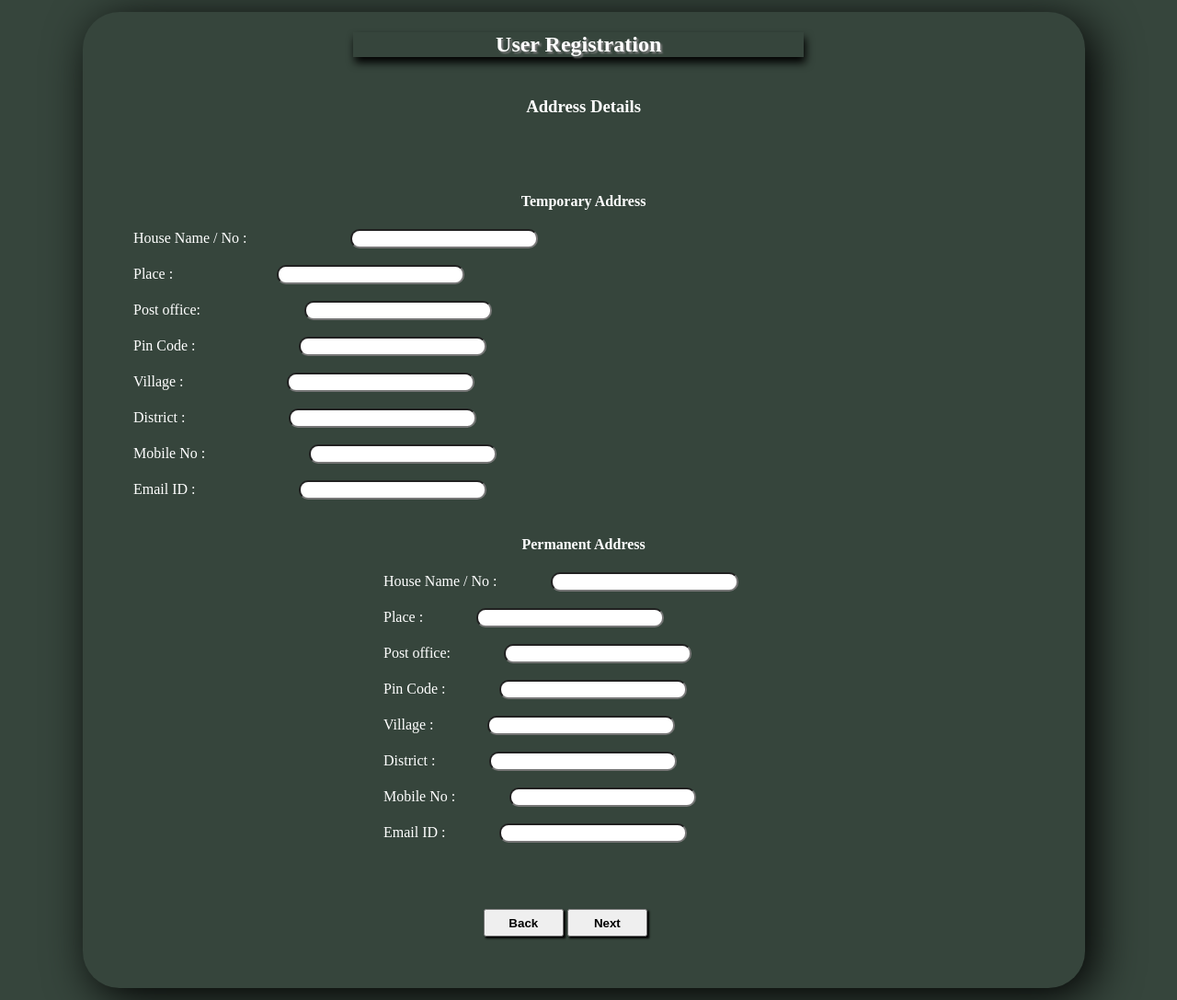
After one commit to Shafi-Hub/vac-ppa, a Flask app: template templates/signup_addr_info.html in a window 1280 px wide. The commit adds this page. Shown: the whole page at 92% size. Run offline with Flask 2, Linux system fonts and the light colour scheme; the template is opened without the code that fills it, so the values that code supplies are empty.

```diff
--- a/main.py
+++ b/main.py
@@ -1,7 +1,8 @@
 from flask import Flask, render_template, url_for, flash, redirect, request
-from markupsafe import escape
+from Modules.SignUp.signup import signup_form_submit
 
 vac = Flask(__name__)
+vac.secret_key = b'shdihdwq$%%^&^%fhkhjhk&(*)&*(&^&$%%#$%$#^VKJGVJGFVGJVFJHBK'
 
 
 @vac.route('/')
@@ -12,5 +13,6 @@ def home_page_():
 def signup_():
     if request.method == 'POST':
         signup_form_submit()
+        return render_template('signup_addr_info.html')
     else:
-        return render_template('signup.html')
+        return render_template('signup_personal_info.html')
--- /dev/null
+++ b/static/signup_addr_info.css
@@ -0,0 +1,51 @@
+h4 {
+    color:white;
+    text-align: center;
+
+}
+
+.lbl3 {
+     width: 20%;
+     color: white;
+     position: relative;
+     top: 30%;
+     left: 5%;
+}
+
+.txt3{
+     position: relative;
+     top: 30%;
+     left: 10%;
+     width: 18%;
+     height: 18%;
+     padding: 10%, 5%;
+     margin-left: 5%;
+     border-radius: 10px;
+}
+
+.lbl4 {
+     width: 20%;
+     color: white;
+     position: relative;
+     top: 30%;
+     left: 30%;
+
+}
+
+.txt4 {
+     position: relative;
+     top: 30%;
+     left: 35%;
+     width: 18%;
+     height: 8%;
+     padding: 10%, 5%;
+     border-radius: 10px;
+}
+
+.btn_signup_addr{
+     position: relative;
+     top: 70%;
+     left: 40%;
+
+
+}
--- a/static/signup.css
+++ b/static/signup_personal_info.css
@@ -1,7 +1,7 @@
 body {
       background-color: rgb(54, 69, 60);
       width: 85%;
-      height: 80%;
+      height: 70%;
       border-width: 3px solid;
       box-shadow: 10px 10px 50px black;
       border-radius: 40px;
@@ -42,7 +42,7 @@ body {
 
 .txt {
      width: 13%;
-     height: 3.5%;
+     height: 3.8%;
      position: absolute;
      left: 27%;
      top: 18%
@@ -54,7 +54,7 @@ body {
 
 .txt2 {
      width: 13%;
-     height: 3.5%;
+     height: 3.8%;
      position: absolute;
      font-weight: bold;
      border-radius: 10px;
@@ -81,7 +81,7 @@ body {
 
 .rdo_label{
      position: relative;
-     left: 76%;
+     left: 74.9%;
      color: white;
      text-shadow: 2px 2px black;
      font-weight: bold;
@@ -89,7 +89,7 @@ body {
 
 .rdo_label2{
      position: relative;
-     left: 78%;
+     left: 67.5%;
      color: white;
      text-shadow: 2px 2px black;
      font-weight: bold;
@@ -97,39 +97,54 @@ body {
 
 .rdo{
      position: relative;
-     left: 75.75%;
+     left: 75%;
      color: black;
 
 }
 .rdo2{
      position: relative;
-     left: 77.75%;
+     left: 72.5%;
+     font-size: 15px;
+     width: 11%;
+     border-radius: 10px;
+     padding: 1.5px 1px;
      color: black;
      background-color: black;
 
 }
 
 #dob{
+    width: 10.8%;
     font-weight: bold;
-    font-size: 15px;
-    width: 11%;
-    border-radius: 10px;
-    padding: 1.5px 1px;
     position: relative;
     left: 75.4%;
-    padding: .3% .5% 0% .5%;
+    padding: .4% .5% 0% .5%;
+    border-radius: 10px;
+    margin-bottom: -1.5%;
 }
 
 
 button{
       width: 8%;
-      height: 6%;
-      padding: 1% 1%;
+      height: 3.9%;
+      padding: .5% .5%;
       position: relative;
       top: 80%;
-      left: 42%;
+      left: 49%;
       margin-top: 5%;
-      margin-bottom: 3%;
+      margin-bottom: 5%;
       font-weight: bold;
       box-shadow: 2px 2px 2px black;
 }
+
+#back{
+      width: 6.8%;
+      height: 6.3%;
+      padding: .3% .1%;
+      position: absolute;
+      top: 84.3%;
+      left: 41.4%;
+      font-weight: bold;
+      box-shadow: 2px 2px 2px black;
+
+}
--- a/templates/index.html
+++ b/templates/index.html
@@ -12,7 +12,7 @@
         <h1> Vaidyaratnam Ayurveda College & Hospital </h1>
     </div>
     <div id="login_frame">
-       <img id="emplom" src="{{ url_for('static', filename='/images/emplom.png') }}"/><br>
+       <img id="emplom" src="{{ url_for('static', filename='/images/HomePage/emplom.png') }}"/><br>
          <form>
             <input type="text"  id="username" name="user"><br>
             <input type="password" id="password" name="passwd"><br>
--- /dev/null
+++ b/templates/signup_addr_info.html
@@ -0,0 +1,70 @@
+<!DOCTYPE html>
+<html lang="en">
+<head>
+    <meta charset="UTF-8">
+    <link rel="stylesheet" href="{{ url_for('static', filename='signup_addr_info.css') }}">
+    <title>Registration Address</title>
+
+</head>
+<body>
+    {%  extends 'signup_personal_info.html' %}
+      <div id="signup_addr_head" >
+        {% block heading %}
+           <h2 style="color: white;  text-shadow: 2px 2px 2px grey; text"> User Registration </h2>
+        {% endblock %}
+      </div>
+      <div id="signup_addr_content">
+        {% block content %}
+          <h3 style="text-align: center; color: white; margin: 4%;"> Address Details</h3><br>
+          <span>
+              <h4> Temporary Address </h4>
+              <label for='T-H_Name' id='T-HName_label' class="lbl3"> House Name / No : </label>
+              <input type="text" id="T-H_Name" name="Place_Name_input" class="txt3" ><br><br>
+              <label for='T-Pl_Name' id='T-Pl_name_label' class="lbl3"> Place : </label>
+              <input type="text" id="T-Pl_Name" name="Pl_ame_input" class="txt3" ><br><br>
+              <label for='T-Post_Name' id='T-Post_Name_label' class="lbl3"> Post office: </label>
+              <input type="text" id="T-Post_Name" name="T-Post_Name_input" class="txt3" ><br><br>
+              <label for='T-Pin_Code' id='T-Pin_code_label' class="lbl3"> Pin Code : </label>
+              <input type="text" id="T-Pin_Code" name="T-Pin_Code_input" class="txt3" ><br><br>
+              <label for='T-Village_Name' id='T-Village_label' class="lbl3"> Village : </label>
+              <input type="text" id="T-Village_Name" name="T-Village_input" class="txt3" ><br><br>
+              <label for='T-District_Name' id='T-District_label' class="lbl3"> District : </label>
+              <input type="text" id="T-District_Name" name="T-District_input" class="txt3" ><br><br>
+              <label for='T-MObile_No' id='T-Mobile_No_label' class="lbl3"> Mobile No : </label>
+              <input type="text" id="T-Mobile_No" name="T-Mobile_No_input" class="txt3" ><br><br>
+              <label for='T-Email_Id' id='T-Email_label' class="lbl3"> Email ID : </label>
+              <input type="text" id="T-Email_Id" name="T-Email_input" class="txt3" ><br><br>
+          </span>
+          <span>
+              <h4> Permanent Address </h4>
+              <label for='H_Name' id='HName_label' class="lbl4"> House Name / No : </label>
+              <input type="text" id="H_Name" name="Place_Name_input" class="txt4" ><br><br>
+              <label for='Pl_Name' id='Pl_name_label' class="lbl4"> Place : </label>
+              <input type="text" id="Pl_Name" name="Pl_ame_input" class="txt4" ><br><br>
+              <label for='Post_Name' id='Post_Name_label' class="lbl4"> Post office: </label>
+              <input type="text" id="Post_Name" name="Post_Name_input" class="txt4" ><br><br>
+              <label for='Pin_Code' id='Pin_code_label' class="lbl4"> Pin Code : </label>
+              <input type="text" id="Pin_Code" name="Pin_Code_input" class="txt4" ><br><br>
+              <label for='Village_Name' id='Village_label' class="lbl4"> Village : </label>
+              <input type="text" id="Village_Name" name="Village_input" class="txt4" ><br><br>
+              <label for='District_Name' id='District_label' class="lbl4"> District : </label>
+              <input type="text" id="District_Name" name="District_input" class="txt4" ><br><br>
+              <label for='MObile_No' id='Mobile_No_label' class="lbl4"> Mobile No : </label>
+              <input type="text" id="Mobile_No" name="Mobile_No_input" class="txt4" ><br><br>
+              <label for='Email_Id' id='Email_label' class="lbl4"> Email ID : </label>
+              <input type="text" id="Email_Id" name="Email_input" class="txt4" ><br><br>
+          </span>
+        {% endblock %}
+      </div>
+      <div>
+         {% block btn_control %}
+            <span>
+               <button type="submit" id="back_to_personal" class="btn_signup_addr" formaction="{{ url_for('home_page_') }}" formmethod="get" name="back_btn"> Back </button>
+            </span>
+            <span>
+               <button type="submit" id="next_to_qualification" class="btn_signup_addr"  name="next_btn"> Next </button>
+            </span>
+         {% endblock %}
+      </div>
+</body>
+</html>
--- /dev/null
+++ b/templates/signup_personal_info.html
@@ -0,0 +1,99 @@
+<!DOCTYPE html>
+<html lang="en">
+<head>
+    <meta charset="UTF-8">
+    <title>Registration</title>
+    <link rel="stylesheet" href="{{ url_for('static', filename='signup_personal_info.css') }}">
+</head>
+<body>
+   <main>
+       <article>
+           <section>
+               <div id="signup_head" >
+                {% block heading %}
+                   <h2 style="color: white;  text-shadow: 2px 2px 2px grey; text"> User Registration </h2>
+                {% endblock %}
+               </div>
+               <div id="signup_personl_info_content" >
+                 {% block content %}
+                 <form action="{{ url_for('signup_') }}" method="POST" id="signup_personal_info_form">
+                   <h3 style="text-align: center; color: white; margin: 4%;"> Personal Details</h3><br>
+                   <label for='fname' id='fname_label' class="lbl"> First Name : </label>
+                   <input type="text" id="fname" name="fname_input" class="txt" required minlength="3" maxlength="20" >
+
+                   <label for='dob' id='dob_label' class="lbl2"> Date of Birth / </label>
+                   <input type="date" id="dob" name="dob_input" class="dt" required>
+
+                   <label for='age' id='age_label' class="lbl2" style="left: 66.8%;"> Age : </label>
+                   <input type="text" id="age" name="age_input" class="txt2" style="width: 2%; left: 81.8%;" required><br><br><br>
+
+                   <label for='lname' id='lname_label' class="lbl"> Last Name : </label>
+                   <input type="text" id='lname' name="lname_input" class="txt"  required minlength="1" maxlength="20">
+                   <label for='pob' id='pob_label' class="lbl2"> Place of Birth : </label>
+                   <input type="text" id='pob' name="pob_input" class="txt2" required minlength="3" maxlength="20"><br><br><br>
+                   <label for='fath_name' id='fath_name_label' class="lbl"> Father's Name : </label>
+                   <input type="text" id="fath_name" name="fath_name_input" class="txt" required minlength="3" maxlength="20">
+                   <label for='bloodgrp' id='bloodgrp_label' class="lbl2"> Blood Group : </label>
+                   <select id="bloodgrp" name="bloodgrp_input" class="select_tab" style="left: 75.40%; width: 16.75%; padding: .3% .1%;" required>
+                         <option value=""> Select </option>
+                         <option name="bloodgrp_input" value="a+" > A+ </option>
+                         <option name="bloodgrp_input" value="b+"> B+ </option>
+                         <option name="bloodgrp_input" value="ab+"> AB+ </option>
+                         <option name="bloodgrp_input" value="o+"> O+ </option>
+                         <option name="bloodgrp_input" value="a-"> A- </option>
+                         <option name="bloodgrp_input" value="b-"> B- </option>
+                         <option name="bloodgrp_input" value="ab-"> AB- </option>
+                         <option name="bloodgrp_input" value="o-"> O- </option>
+                   </select><br><br><br>
+                   <label for='moth_name' id='moth_name_labl' class="lbl"> Mother's Name : </label>
+                   <input type="text" id="moth_name" name="moth_name_input" class="txt" required minlength="3" maxlength="20">
+
+                   <label id='gender_label' class="lbl2"> Gender : </label>
+                   <input type="radio" id="gender_male" name="radio_gender" class="rdo" value="Male" required>
+                   <label for="gender_male" id='gender_male_label' class="rdo_label"> Male </label>
+                   <input type="radio"  id="gender_female" name="radio_gender" class="rdo2" value="Female" required>
+                   <label for="gender_female" id='gender_female_label' class="rdo_label2"> Female </label><br><br><br>
+
+                   <label for='religion' id='religion_label' class="lbl" > Religion / </label>
+                     <select name="religion_select" id="religion" class="select_tab" required>
+                         <option value=""> Select </option>
+                         <option name="religion_select"  value="ISLAM">Islam</option>
+                         <option name="religion_select" value="HINDU">Hindu</option>
+                         <option name="religion_select" value="CHRISTIAN">Christian</option>
+                         <option name="religion_select" value="OTHERS">Others</option>
+                     </select>
+
+                   <label for='caste' id='caste_label' class="lbl" style="left: 21%;"> Caste : </label>
+                      <select name="caste_select" id="caste" class="select_tab"  style="left: 23.5%;" required>
+                         <option value=""> Select </option>
+                         <option name="caste_select" value="Muslim" > MUSLIM </option>
+                         <option name="caste_select" value="Nair"> NAIR </option>
+                         <option name="caste_select" value="EZHAVA"> EZHAVA </option>
+                         <option name="caste_select" value="Others"> OTHERS </option>
+                      </select>
+
+                   <label id='maritalstatus_label' class="lbl2"> Marital Status : </label>
+                   <input type="radio" id="maritalstats_single" name="rdo_maritalstats" class="rdo" value="Single" style="left: 58.1%;" required>
+                   <label for='maritalstats_single' id='maritalstatus_Single_label' class="rdo_label" style="left: 57.8%;"> Single </label>
+                   <input type="radio" id="maritalstats_married" name="rdo_maritalstats" class="rdo2" value="Married" style="left: 54.5%;" required>
+                   <label for="maritalstats_married" id='maritalstatus_married_label' class="rdo_label2" style="left: 49.5%;"> Married </label><br><br><br>
+                 </form>
+                 {% endblock %}
+                 <form id="button_control">
+                 {% block btn_control %}
+                   <button type="submit" id="next" form="signup_personal_info_form" name="next_btn"> Next </button>
+                   <button type="submit" id="back" formaction="{{ url_for('home_page_') }}" formmethod="get" name="back_btn"> Back </button>
+                 </form>
+                 {% endblock %}
+
+
+               </div>
+
+           </section>
+       </article>
+   </main>
+   <script>
+
+   </script>
+</body>
+</html>
```
Also changed, not shown: Modules/SignUp/signup.py (added, +30 -0 lines), templates/signup.html (deleted, +0 -87 lines), sign-up/signup.py (deleted), static/images/HomePage/emplom.png (renamed from static/images/emplom.png).
